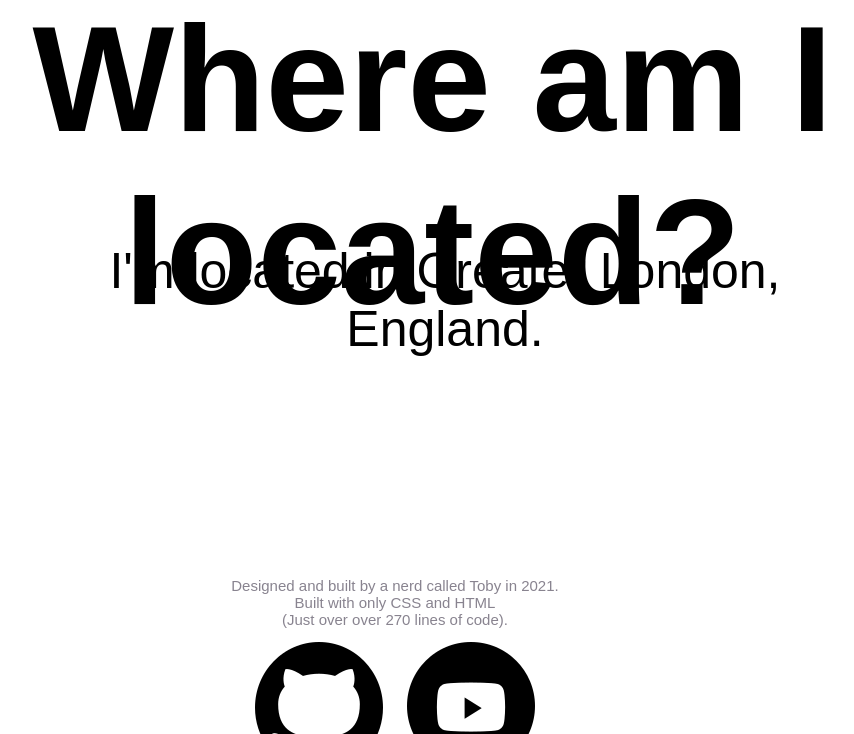
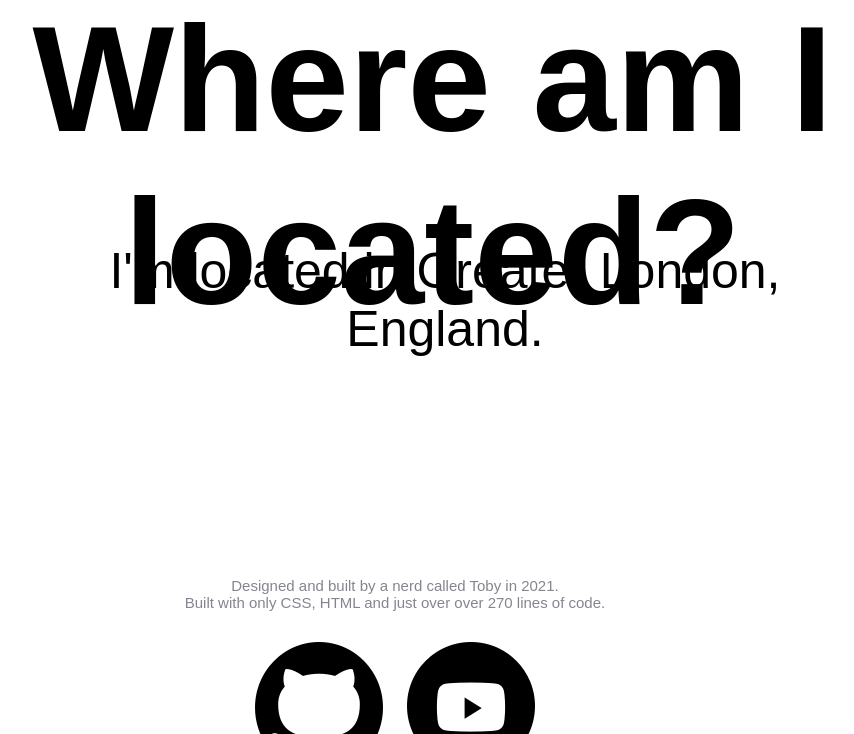
Before and after one commit to tobyab/tobyb.xyz-v1, a plain HTML site: page htmlForPersonalWebsite.html in a window 1280 px wide. Shown: the part 2208-2942 px from the top of the page, without its empty margins (245-1099 px from the left). Drawn offline with Linux system fonts and the light colour scheme.

Commit message:
commited to this website HAHAHAHAHA

```diff
--- a/htmlForPersonalWebsite.html
+++ b/htmlForPersonalWebsite.html
@@ -75,7 +75,7 @@
 
 
               <element id="endtext">
-                <p>Designed and built by a nerd called Toby in 2021. <br> Built with only CSS and HTML <br> (Just over over 270 lines of code). </p>
+                <p>Designed and built by a nerd called Toby in 2021. <br> Built with only CSS, HTML and just over over 270 lines of code. </p>
               </element>
 
  </div>
```
